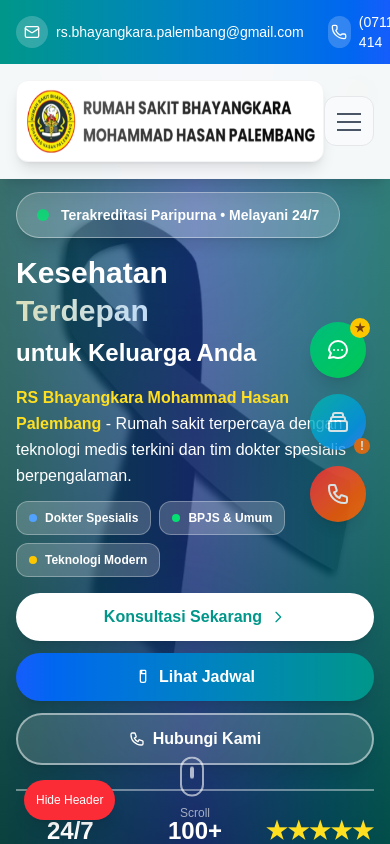
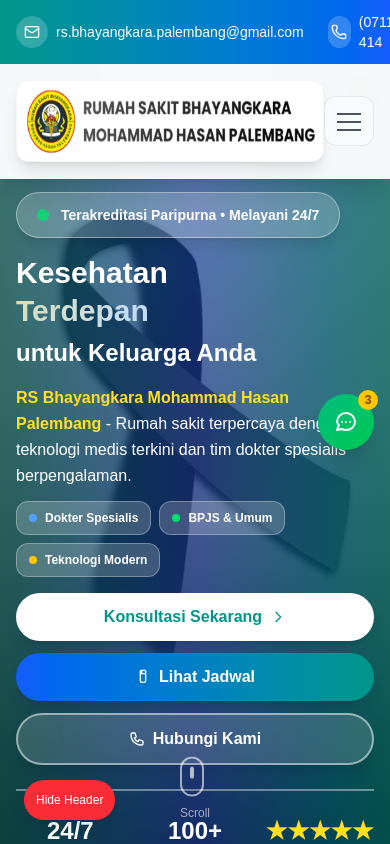
Before and after one commit to Kokorody/Web-profile-Bhayangkara, a Next.js app in the folder frontend/: page / in a window 390 px wide. Shown: the top 844 px of the page. Built offline with nearby package versions, Linux system fonts and the light colour scheme.

Commit message:
add collapsible floating menu for improved mobile navigation and accessibility

```diff
--- a/frontend/src/app/page.tsx
+++ b/frontend/src/app/page.tsx
@@ -20,6 +20,7 @@
   const [scrollProgress, setScrollProgress] = useState(0);
   const [isFasilitasOpen, setIsFasilitasOpen] = useState(false);
   const [isChatbotOpen, setIsChatbotOpen] = useState(false);
+  const [isFloatingMenuOpen, setIsFloatingMenuOpen] = useState(false);
   const lastScrollY = useRef(0);
   const ticking = useRef(false);
 
@@ -181,7 +182,7 @@
     };
   }, [isMenuOpen]);
 
-  // Handle escape key to close mobile menu
+  // Handle escape key to close menus
   useEffect(() => {
     const handleEscape = (e: KeyboardEvent) => {
       if (e.key === 'Escape') {
@@ -191,12 +192,15 @@
         if (isChatbotOpen) {
           setIsChatbotOpen(false);
         }
+        if (isFloatingMenuOpen) {
+          setIsFloatingMenuOpen(false);
+        }
       }
     };
 
     document.addEventListener('keydown', handleEscape);
     return () => document.removeEventListener('keydown', handleEscape);
-  }, [isMenuOpen, isChatbotOpen]);
+  }, [isMenuOpen, isChatbotOpen, isFloatingMenuOpen]);
 
   // Simplified intersection observer for better performance
   useLayoutEffect(() => {
@@ -1037,8 +1041,10 @@
           <div className="text-white/60 text-xs mt-2 text-center group-hover:text-white transition-colors duration-300">Scroll</div>
         </div>
 
-        {/* Floating action buttons */}
-        <div className="fixed right-6 top-1/2 -translate-y-1/2 z-30 space-y-4">
+        {/* Modern Collapsible Floating Menu */}
+        <div className="fixed right-4 md:right-6 top-1/2 -translate-y-1/2 z-30">
+          {/* Desktop - Always expanded */}
+          <div className="hidden md:flex flex-col space-y-4">
             {/* Primary: Direct to new tab - Most reliable */}
             <button
               onClick={() => window.open('https://tmed.dika.live/', '_blank', 'width=1200,height=800,scrollbars=yes,resizable=yes')}
@@ -1048,7 +1054,6 @@
               <svg className="w-6 h-6 group-hover:rotate-12 transition-transform duration-300" fill="none" stroke="currentColor" viewBox="0 0 24 24">
                 <path strokeLinecap="round" strokeLinejoin="round" strokeWidth={2} d="M8 12h.01M12 12h.01M16 12h.01M21 12c0 4.418-4.03 8-9 8a9.863 9.863 0 01-4.126-.9L3 20l1.9-4.874A9.863 9.863 0 013 12c0-4.97 4.03-9 9-9s9 4.03 9 9z" />
               </svg>
-            {/* Recommended badge */}
               <div className="absolute -top-1 -right-1 w-5 h-5 bg-yellow-400 rounded-full flex items-center justify-center">
                 <span className="text-xs font-bold text-yellow-900">★</span>
               </div>
@@ -1074,6 +1079,123 @@
                 <path strokeLinecap="round" strokeLinejoin="round" strokeWidth={2} d="M3 5a2 2 0 012-2h3.28a1 1 0 01.948.684l1.498 4.493a1 1 0 01-.502 1.21l-2.257 1.13a11.042 11.042 0 005.516 5.516l1.13-2.257a1 1 0 011.21-.502l4.493 1.498a1 1 0 01.684.949V19a2 2 0 01-2 2h-1C9.716 21 3 14.284 3 6V5z" />
               </svg>
             </button>
+          </div>
+
+          {/* Mobile/Tablet - Collapsible Menu */}
+          <div className="md:hidden relative">
+            {/* Expanded Menu Items - Appear from bottom to top */}
+            <div className={`absolute bottom-16 right-0 flex flex-col-reverse space-y-reverse space-y-3 transition-all duration-500 ease-in-out transform ${
+              isFloatingMenuOpen
+                ? 'opacity-100 translate-y-0 scale-100 pointer-events-auto'
+                : 'opacity-0 translate-y-8 scale-90 pointer-events-none'
+            }`}>
+              {/* Emergency contact - Appears first (bottom) */}
+              <button
+                onClick={() => {
+                  setIsFloatingMenuOpen(false);
+                  // Add emergency action here
+                }}
+                className="w-12 h-12 bg-gradient-to-br from-red-500 to-orange-500 rounded-full shadow-lg flex items-center justify-center text-white hover:scale-110 transition-all duration-300 group animate-pulse"
+                title="Hubungi Darurat"
+              >
+                <svg className="w-5 h-5 group-hover:rotate-12 transition-transform duration-300" fill="none" stroke="currentColor" viewBox="0 0 24 24">
+                  <path strokeLinecap="round" strokeLinejoin="round" strokeWidth={2} d="M3 5a2 2 0 012-2h3.28a1 1 0 01.948.684l1.498 4.493a1 1 0 01-.502 1.21l-2.257 1.13a11.042 11.042 0 005.516 5.516l1.13-2.257a1 1 0 011.21-.502l4.493 1.498a1 1 0 01.684.949V19a2 2 0 01-2 2h-1C9.716 21 3 14.284 3 6V5z" />
+                </svg>
+              </button>
+
+              {/* Modal chat - Appears second (middle) */}
+              <button
+                onClick={() => {
+                  setIsFloatingMenuOpen(false);
+                  setIsChatbotOpen(true);
+                }}
+                className="w-12 h-12 bg-gradient-to-br from-teal-500 to-blue-500 rounded-full shadow-lg flex items-center justify-center text-white hover:scale-110 transition-all duration-300 group relative opacity-90"
+                title="Chat Modal"
+              >
+                <svg className="w-5 h-5 group-hover:rotate-12 transition-transform duration-300" fill="none" stroke="currentColor" viewBox="0 0 24 24">
+                  <path strokeLinecap="round" strokeLinejoin="round" strokeWidth={2} d="M19 11H5m14 0a2 2 0 012 2v6a2 2 0 01-2 2H5a2 2 0 01-2-2v-6a2 2 0 012-2m14 0V9a2 2 0 00-2-2M5 11V9a2 2 0 012-2m0 0V5a2 2 0 012-2h6a2 2 0 012 2v2M7 7h10" />
+                </svg>
+                <div className="absolute -bottom-1 -right-1 w-3 h-3 bg-orange-500 rounded-full flex items-center justify-center">
+                  <span className="text-xs font-bold text-white">!</span>
+                </div>
+              </button>
+
+              {/* Primary chat - Appears last (top) */}
+              <button
+                onClick={() => {
+                  setIsFloatingMenuOpen(false);
+                  window.open('https://tmed.dika.live/', '_blank', 'width=1200,height=800,scrollbars=yes,resizable=yes');
+                }}
+                className="w-12 h-12 bg-gradient-to-br from-emerald-500 to-green-500 rounded-full shadow-lg flex items-center justify-center text-white hover:scale-110 transition-all duration-300 group relative"
+                title="Chat Telemedicine"
+              >
+                <svg className="w-5 h-5 group-hover:rotate-12 transition-transform duration-300" fill="none" stroke="currentColor" viewBox="0 0 24 24">
+                  <path strokeLinecap="round" strokeLinejoin="round" strokeWidth={2} d="M8 12h.01M12 12h.01M16 12h.01M21 12c0 4.418-4.03 8-9 8a9.863 9.863 0 01-4.126-.9L3 20l1.9-4.874A9.863 9.863 0 013 12c0-4.97 4.03-9 9-9s9 4.03 9 9z" />
+                </svg>
+                <div className="absolute -top-1 -right-1 w-4 h-4 bg-yellow-400 rounded-full flex items-center justify-center">
+                  <span className="text-xs font-bold text-yellow-900">★</span>
+                </div>
+              </button>
+            </div>
+
+            {/* Main Toggle Button */}
+            <button
+              onClick={() => setIsFloatingMenuOpen(!isFloatingMenuOpen)}
+              className={`relative w-14 h-14 rounded-full shadow-xl flex items-center justify-center text-white transition-all duration-500 transform hover:scale-110 ${
+                isFloatingMenuOpen
+                  ? 'bg-gradient-to-br from-gray-600 to-gray-700 rotate-45'
+                  : 'bg-gradient-to-br from-emerald-500 to-green-500 rotate-0'
+              }`}
+              title={isFloatingMenuOpen ? 'Tutup Menu' : 'Buka Menu Bantuan'}
+            >
+              {/* Animated Icon */}
+              <div className="relative w-6 h-6">
+                {/* Chat Icon - Visible when closed */}
+                <svg
+                  className={`absolute inset-0 w-6 h-6 transition-all duration-300 ${
+                    isFloatingMenuOpen ? 'opacity-0 rotate-180 scale-50' : 'opacity-100 rotate-0 scale-100'
+                  }`}
+                  fill="none"
+                  stroke="currentColor"
+                  viewBox="0 0 24 24"
+                >
+                  <path strokeLinecap="round" strokeLinejoin="round" strokeWidth={2} d="M8 12h.01M12 12h.01M16 12h.01M21 12c0 4.418-4.03 8-9 8a9.863 9.863 0 01-4.126-.9L3 20l1.9-4.874A9.863 9.863 0 013 12c0-4.97 4.03-9 9-9s9 4.03 9 9z" />
+                </svg>
+
+                {/* Close Icon - Visible when open */}
+                <svg
+                  className={`absolute inset-0 w-6 h-6 transition-all duration-300 ${
+                    isFloatingMenuOpen ? 'opacity-100 rotate-0 scale-100' : 'opacity-0 rotate-180 scale-50'
+                  }`}
+                  fill="none"
+                  stroke="currentColor"
+                  viewBox="0 0 24 24"
+                >
+                  <path strokeLinecap="round" strokeLinejoin="round" strokeWidth={2} d="M6 18L18 6M6 6l12 12" />
+                </svg>
+              </div>
+
+              {/* Notification Badge - Only show when closed */}
+              <div className={`absolute -top-1 -right-1 w-5 h-5 bg-yellow-400 rounded-full flex items-center justify-center transition-all duration-300 ${
+                isFloatingMenuOpen ? 'opacity-0 scale-0' : 'opacity-100 scale-100'
+              }`}>
+                <span className="text-xs font-bold text-yellow-900">3</span>
+              </div>
+
+              {/* Pulse Animation Ring - Only show when closed */}
+              <div className={`absolute inset-0 rounded-full bg-emerald-400 transition-all duration-300 ${
+                isFloatingMenuOpen ? 'opacity-0 scale-100' : 'opacity-30 scale-110 animate-ping'
+              }`}></div>
+            </button>
+
+            {/* Backdrop for closing menu when clicking outside */}
+            {isFloatingMenuOpen && (
+              <div
+                className="fixed inset-0 bg-transparent -z-10"
+                onClick={() => setIsFloatingMenuOpen(false)}
+              />
+            )}
+          </div>
         </div>
       </section>
 
```
Lines whose indentation alone changed are shown as unchanged.
